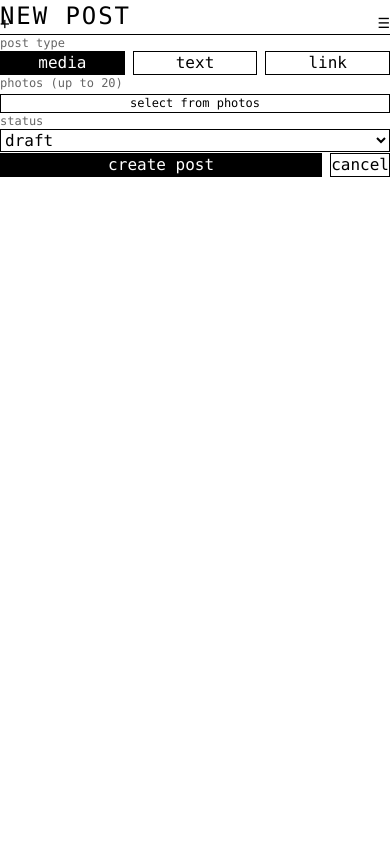
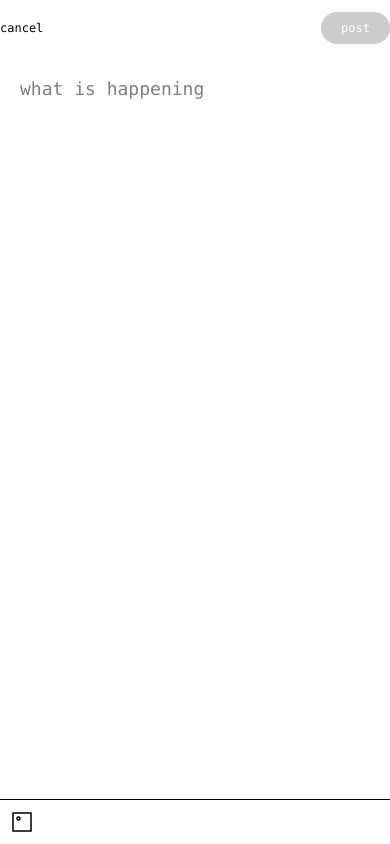
Before and after one commit to workwjezza/jez-blue, a Next.js app: page /admin/new in a window 390 px wide. Built offline with nearby package versions, Linux system fonts and the light colour scheme.

Commit message:
fix header layering + feed margins, admin layout, working swipe carousel, remove information section, X-style composer

```diff
--- a/src/app/admin/new/page.tsx
+++ b/src/app/admin/new/page.tsx
@@ -1,8 +1,7 @@
 'use client';
 
-import { useState, FormEvent, ChangeEvent, useRef, DragEvent } from 'react';
+import { useState, useRef, ChangeEvent, DragEvent, useEffect } from 'react';
 import { useRouter } from 'next/navigation';
-import Header from '@/components/Header';
 import { storage } from '@/lib/storage';
 import type { Post } from '@/types/post';
 import Image from 'next/image';
@@ -15,13 +14,18 @@ interface TextCard {
 export default function NewPostPage() {
   const router = useRouter();
   const fileInputRef = useRef<HTMLInputElement>(null);
-  const [postType, setPostType] = useState<'media' | 'text' | 'link'>('media');
+  const textareaRef = useRef<HTMLTextAreaElement>(null);
   const [selectedImages, setSelectedImages] = useState<{ src: string; alt: string }[]>([]);
   const [textCards, setTextCards] = useState<TextCard[]>([{ id: '1', content: '' }]);
-  const [linkUrl, setLinkUrl] = useState('');
-  const [linkDescription, setLinkDescription] = useState('');
   const [draggedIndex, setDraggedIndex] = useState<number | null>(null);
-  const [status, setStatus] = useState<'published' | 'draft'>('draft');
+  const [activeCardIndex, setActiveCardIndex] = useState(0);
+
+  useEffect(() => {
+    // Auto-focus the textarea on mount
+    if (textareaRef.current) {
+      textareaRef.current.focus();
+    }
+  }, []);
 
   const compressImage = async (file: File): Promise<string> => {
     return new Promise((resolve) => {
@@ -58,16 +62,17 @@ export default function NewPostPage() {
     if (!files || files.length === 0) return;
 
     const maxFiles = 20;
-    const filesToProcess = Array.from(files).slice(0, maxFiles);
+    const remainingSlots = maxFiles - selectedImages.length;
+    const filesToProcess = Array.from(files).slice(0, remainingSlots);
 
     const compressedImages = await Promise.all(
       filesToProcess.map(async (file) => {
         const compressed = await compressImage(file);
-        return { src: compressed, alt: '' }; // alt will be auto-generated on submit
+        return { src: compressed, alt: '' };
       })
     );
 
-    setSelectedImages(compressedImages);
+    setSelectedImages([...selectedImages, ...compressedImages]);
   };
 
   const handleImageDragStart = (e: DragEvent<HTMLDivElement>, index: number) => {
@@ -93,62 +98,37 @@ export default function NewPostPage() {
     setDraggedIndex(null);
   };
 
-  const handleTextChange = (cardId: string, value: string) => {
-    const cardIndex = textCards.findIndex(c => c.id === cardId);
-    if (cardIndex === -1) return;
+  const removeImage = (index: number) => {
+    const newImages = [...selectedImages];
+    newImages.splice(index, 1);
+    setSelectedImages(newImages);
+  };
 
+  const handleTextChange = (value: string) => {
     const newCards = [...textCards];
-    newCards[cardIndex].content = value;
+    newCards[activeCardIndex].content = value;
 
     // Auto-split if over 300 characters
     if (value.length > 300) {
       const overflow = value.slice(300);
-      newCards[cardIndex].content = value.slice(0, 300);
+      newCards[activeCardIndex].content = value.slice(0, 300);
 
       // Add overflow to next card or create new one
-      if (cardIndex + 1 < newCards.length) {
-        newCards[cardIndex + 1].content = overflow + newCards[cardIndex + 1].content;
+      if (activeCardIndex + 1 < newCards.length) {
+        newCards[activeCardIndex + 1].content = overflow + newCards[activeCardIndex + 1].content;
       } else {
-        newCards.push({ id: `${cardIndex + 1}-${value.length}`, content: overflow });
+        newCards.push({ id: `${Date.now()}`, content: overflow });
       }
+      setActiveCardIndex(activeCardIndex + 1);
     }
 
     setTextCards(newCards);
   };
 
-  const handleTextCardDragStart = (e: DragEvent<HTMLDivElement>, index: number) => {
-    setDraggedIndex(index);
-    e.dataTransfer.effectAllowed = 'move';
-  };
+  const handleSubmit = () => {
+    const hasContent = textCards.some(card => card.content.trim()) || selectedImages.length > 0;
 
-  const handleTextCardDrop = (e: DragEvent<HTMLDivElement>, dropIndex: number) => {
-    e.preventDefault();
-    if (draggedIndex === null) return;
-
-    const newCards = [...textCards];
-    const draggedCard = newCards[draggedIndex];
-    newCards.splice(draggedIndex, 1);
-    newCards.splice(dropIndex, 0, draggedCard);
-
-    setTextCards(newCards);
-    setDraggedIndex(null);
-  };
-
-  const handleSubmit = (e: FormEvent) => {
-    e.preventDefault();
-
-    if (postType === 'media' && selectedImages.length === 0) {
-      alert('please select at least one photo for media posts');
-      return;
-    }
-
-    if (postType === 'text' && textCards.every(card => !card.content.trim())) {
-      alert('please enter content for text posts');
-      return;
-    }
-
-    if (postType === 'link' && !linkUrl.trim()) {
-      alert('please enter a url for link posts');
+    if (!hasContent) {
       return;
     }
 
@@ -161,67 +141,157 @@ export default function NewPostPage() {
       alt: `${formattedNumber} image ${index + 1}`
     }));
 
-    // Combine text cards into content
-    const textContent = textCards.map(card => card.content).join('\n\n');
+    // Determine post type
+    let postType: 'media' | 'text' | 'link' = 'text';
+    let content = '';
+    let media = undefined;
+
+    if (selectedImages.length > 0 && textCards.every(card => !card.content.trim())) {
+      // Media only
+      postType = 'media';
+      media = mediaWithAlt;
+    } else if (selectedImages.length === 0 && textCards.some(card => card.content.trim())) {
+      // Text only
+      postType = 'text';
+      content = textCards.map(card => card.content).filter(c => c.trim()).join('\n\n');
+    } else if (selectedImages.length > 0 && textCards.some(card => card.content.trim())) {
+      // Mixed - treat as media with text cards
+      postType = 'media';
+      const textContent = textCards.map(card => card.content).filter(c => c.trim()).join('\n\n');
+      content = textContent;
+      media = mediaWithAlt;
+    }
 
     const newPost: Post = {
       id: Date.now().toString(),
       number: postNumber,
-      title: postType === 'link' ? linkDescription || linkUrl : `post ${formattedNumber}`,
-      content: postType === 'text' ? textContent : (postType === 'link' ? linkUrl : undefined),
+      title: `post ${formattedNumber}`,
+      content: content || undefined,
       postType: postType,
-      media: postType === 'media' ? mediaWithAlt : undefined,
-      status: status,
+      media: media,
+      status: 'published',
       createdAt: new Date().toISOString(),
     };
 
     storage.addPost(newPost);
-    router.push('/admin');
+    router.push('/');
   };
 
+  const hasContent = textCards.some(card => card.content.trim()) || selectedImages.length > 0;
+
   return (
-    <div className="min-h-screen">
-      <Header />
-      <div className="pt-12 max-w-[640px] mx-auto p-4">
-        <h1 className="text-2xl mb-6 pb-4 border-b border-black">new post</h1>
-
-        <form onSubmit={handleSubmit} className="space-y-4">
-          <div>
-            <label className="block text-xs mb-1 opacity-60">post type</label>
-            <div className="flex gap-2">
+    <div className="min-h-screen bg-white flex flex-col">
+      {/* Fixed top bar */}
+      <header
+        className="fixed top-0 left-0 right-0 z-[100]"
+        style={{
+          paddingTop: 'env(safe-area-inset-top)',
+          background: 'rgba(255, 255, 255, 0.75)',
+          backdropFilter: 'blur(20px)',
+          WebkitBackdropFilter: 'blur(20px)',
+        }}
+      >
+        <div className="flex items-center justify-between h-[56px] px-5">
           <button
-                type="button"
-                onClick={() => setPostType('media')}
-                className={`flex-1 px-4 py-2 border border-black transition-colors ${
-                  postType === 'media' ? 'bg-black text-white' : 'bg-white text-black hover:bg-black hover:text-white'
-                }`}
+            onClick={() => router.push('/admin')}
+            className="text-xs lowercase font-mono hover:opacity-50 transition-opacity"
           >
-                media
+            cancel
           </button>
           <button
-                type="button"
-                onClick={() => setPostType('text')}
-                className={`flex-1 px-4 py-2 border border-black transition-colors ${
-                  postType === 'text' ? 'bg-black text-white' : 'bg-white text-black hover:bg-black hover:text-white'
-                }`}
+            onClick={handleSubmit}
+            disabled={!hasContent}
+            className="lowercase font-mono text-xs text-white transition-opacity"
+            style={{
+              background: hasContent ? '#000' : '#CCCCCC',
+              padding: '8px 20px',
+              borderRadius: '20px',
+            }}
           >
-                text
-              </button>
-              <button
-                type="button"
-                onClick={() => setPostType('link')}
-                className={`flex-1 px-4 py-2 border border-black transition-colors ${
-                  postType === 'link' ? 'bg-black text-white' : 'bg-white text-black hover:bg-black hover:text-white'
-                }`}
-              >
-                link
+            post
           </button>
         </div>
+      </header>
+
+      {/* Main content area */}
+      <div
+        className="flex-1"
+        style={{
+          paddingTop: 'calc(56px + env(safe-area-inset-top))',
+          paddingBottom: selectedImages.length > 0 ? 'calc(140px + env(safe-area-inset-bottom))' : 'calc(80px + env(safe-area-inset-bottom))',
+        }}
+      >
+        <textarea
+          ref={textareaRef}
+          value={textCards[activeCardIndex]?.content || ''}
+          onChange={(e) => handleTextChange(e.target.value)}
+          placeholder="what is happening"
+          className="w-full font-mono lowercase resize-none"
+          style={{
+            padding: '20px',
+            fontSize: '18px',
+            lineHeight: '1.4',
+            border: 'none',
+            outline: 'none',
+            background: 'transparent',
+            minHeight: '200px',
+          }}
+        />
+
+        {/* Character counter */}
+        {textCards[activeCardIndex]?.content && (
+          <div className="px-5 text-right">
+            <span className="text-[11px] font-mono" style={{ color: '#999999' }}>
+              {textCards[activeCardIndex].content.length}/300
+            </span>
+          </div>
+        )}
       </div>
 
-          {postType === 'media' && (
-            <div>
-              <label className="block text-xs mb-1 opacity-60">photos (up to 20)</label>
+      {/* Bottom toolbar with thumbnail strip */}
+      <div
+        className="fixed bottom-0 left-0 right-0 bg-white border-t border-black"
+        style={{
+          paddingBottom: 'env(safe-area-inset-bottom)',
+        }}
+      >
+        {/* Thumbnail strip */}
+        {selectedImages.length > 0 && (
+          <div className="flex items-center gap-2 overflow-x-auto px-5 py-3 border-b border-black">
+            <div className="flex gap-2">
+              {selectedImages.map((img, index) => (
+                <div
+                  key={index}
+                  draggable
+                  onDragStart={(e) => handleImageDragStart(e, index)}
+                  onDragOver={handleImageDragOver}
+                  onDrop={(e) => handleImageDrop(e, index)}
+                  className="relative flex-shrink-0 cursor-move"
+                  style={{ width: '80px', height: '80px' }}
+                >
+                  <Image
+                    src={img.src}
+                    alt={`Preview ${index + 1}`}
+                    fill
+                    className="object-cover"
+                  />
+                  <button
+                    onClick={() => removeImage(index)}
+                    className="absolute top-1 right-1 w-5 h-5 bg-black text-white flex items-center justify-center text-xs font-mono"
+                  >
+                    ×
+                  </button>
+                </div>
+              ))}
+            </div>
+            <span className="text-xs font-mono whitespace-nowrap" style={{ color: '#999999' }}>
+              {selectedImages.length}/20
+            </span>
+          </div>
+        )}
+
+        {/* Photo picker button */}
+        <div className="flex items-center px-5 py-4">
           <input
             ref={fileInputRef}
             type="file"
@@ -231,123 +301,23 @@ export default function NewPostPage() {
             className="hidden"
           />
           <button
-                type="button"
             onClick={() => fileInputRef.current?.click()}
-                className="w-full px-4 py-3 border border-black bg-white text-black hover:bg-black hover:text-white transition-colors text-xs"
+            className="hover:opacity-50 transition-opacity"
+            disabled={selectedImages.length >= 20}
+            style={{
+              minWidth: '44px',
+              minHeight: '44px',
+              display: 'flex',
+              alignItems: 'center',
+              justifyContent: 'center',
+            }}
           >
-                select from photos
-              </button>
-
-              {selectedImages.length > 0 && (
-                <>
-                  <div className="mt-4 flex gap-2 overflow-x-auto pb-2">
-                    {selectedImages.map((img, index) => (
-                      <div
-                        key={index}
-                        draggable
-                        onDragStart={(e) => handleImageDragStart(e, index)}
-                        onDragOver={handleImageDragOver}
-                        onDrop={(e) => handleImageDrop(e, index)}
-                        className="relative flex-shrink-0 w-20 h-20 cursor-move"
-                      >
-                        <Image
-                          src={img.src}
-                          alt={`Preview ${index + 1}`}
-                          fill
-                          className="object-cover"
-                        />
-                      </div>
-                    ))}
-                  </div>
-                  <p className="text-xs opacity-60 mt-2">
-                    {selectedImages.length} / 20 photos
-                  </p>
-                </>
-              )}
-            </div>
-          )}
-
-          {postType === 'text' && (
-            <div className="space-y-4">
-              {textCards.map((card, index) => (
-                <div
-                  key={card.id}
-                  draggable
-                  onDragStart={(e) => handleTextCardDragStart(e, index)}
-                  onDragOver={handleImageDragOver}
-                  onDrop={(e) => handleTextCardDrop(e, index)}
-                  className="cursor-move"
-                >
-                  <textarea
-                    value={card.content}
-                    onChange={(e) => handleTextChange(card.id, e.target.value)}
-                    placeholder="start typing..."
-                    rows={6}
-                    className="w-full px-3 py-2 bg-white text-black resize-none"
-                    style={{ border: 'none', outline: 'none' }}
-                  />
-                  <p className="text-xs opacity-60 mt-1">
-                    {card.content.length} / 300
-                  </p>
-                </div>
-              ))}
-            </div>
-          )}
-
-          {postType === 'link' && (
-            <>
-              <div>
-                <label className="block text-xs mb-1 opacity-60">url *</label>
-                <input
-                  type="url"
-                  value={linkUrl}
-                  onChange={(e) => setLinkUrl(e.target.value)}
-                  placeholder="https://example.com"
-                  className="w-full px-3 py-2 border border-black bg-white text-black"
-                  required
-                />
-              </div>
-              <div>
-                <label className="block text-xs mb-1 opacity-60">description</label>
-                <input
-                  type="text"
-                  value={linkDescription}
-                  onChange={(e) => setLinkDescription(e.target.value)}
-                  placeholder="optional description"
-                  className="w-full px-3 py-2 border border-black bg-white text-black"
-                />
-              </div>
-            </>
-          )}
-
-          <div>
-            <label className="block text-xs mb-1 opacity-60">status</label>
-            <select
-              value={status}
-              onChange={(e) => setStatus(e.target.value as 'published' | 'draft')}
-              className="w-full px-3 py-2 border border-black bg-white text-black"
-            >
-              <option value="draft">draft</option>
-              <option value="published">published</option>
-            </select>
-          </div>
-
-          <div className="flex gap-2 pt-4">
-            <button
-              type="submit"
-              className="flex-1 px-4 py-3 bg-black text-white hover:opacity-80 transition-opacity"
-            >
-              create post
-            </button>
-            <button
-              type="button"
-              onClick={() => router.push('/admin')}
-              className="px-4 py-3 border border-black hover:bg-black hover:text-white transition-colors"
-            >
-              cancel
+            <svg width="24" height="24" viewBox="0 0 24 24" fill="none" stroke="currentColor" strokeWidth="1.5">
+              <rect x="3" y="3" width="18" height="18" />
+              <circle cx="8.5" cy="8.5" r="1.5" />
+            </svg>
           </button>
         </div>
-        </form>
       </div>
     </div>
   );
--- a/src/app/page.tsx
+++ b/src/app/page.tsx
@@ -28,7 +28,7 @@ export default function Home() {
         activeCategory={activeCategory}
         onCategoryChange={setActiveCategory}
       />
-      <div className="pt-12">
+      <div style={{ paddingTop: 'calc(56px + env(safe-area-inset-top))' }}>
         <PostGrid posts={filteredPosts} />
       </div>
     </div>
--- a/src/components/Header.tsx
+++ b/src/components/Header.tsx
@@ -18,17 +18,25 @@ export default function Header({ activeCategory, onCategoryChange }: HeaderProps
 
   return (
     <header
-      className="fixed top-0 left-0 right-0 z-50"
+      className="fixed top-0 left-0 right-0 z-[100]"
       style={{
         paddingTop: 'env(safe-area-inset-top)',
-        height: '48px',
-        background: 'transparent'
+        background: 'rgba(255, 255, 255, 0.75)',
+        backdropFilter: 'blur(20px)',
+        WebkitBackdropFilter: 'blur(20px)',
       }}
     >
-      <div className="flex items-center justify-between h-full px-6">
+      <div className="flex items-center justify-between h-[56px] px-5">
         <Link
           href="/admin/new"
           className="text-base hover:opacity-50 transition-opacity select-none user-select-none"
+          style={{
+            minWidth: '44px',
+            minHeight: '44px',
+            display: 'flex',
+            alignItems: 'center',
+            justifyContent: 'center',
+          }}
         >
           +
         </Link>
@@ -42,6 +50,13 @@ export default function Header({ activeCategory, onCategoryChange }: HeaderProps
                 className={`text-[10px] uppercase tracking-[0.08em] font-normal transition-colors select-none user-select-none ${
                   activeCategory === category ? 'text-black' : 'text-[#999999] hover:text-black'
                 }`}
+                style={{
+                  minWidth: '44px',
+                  minHeight: '44px',
+                  display: 'flex',
+                  alignItems: 'center',
+                  justifyContent: 'center',
+                }}
               >
                 {category}
               </button>
@@ -52,6 +67,13 @@ export default function Header({ activeCategory, onCategoryChange }: HeaderProps
         <Link
           href={isAdmin ? '/' : '/admin'}
           className="text-sm hover:opacity-50 transition-opacity select-none user-select-none"
+          style={{
+            minWidth: '44px',
+            minHeight: '44px',
+            display: 'flex',
+            alignItems: 'center',
+            justifyContent: 'center',
+          }}
         >
           ☰
         </Link>
--- a/src/components/SwipeableMedia.tsx
+++ b/src/components/SwipeableMedia.tsx
@@ -3,8 +3,15 @@
 import { useState, useRef, useEffect } from 'react';
 import Image from 'next/image';
 
+interface MediaItem {
+  src: string;
+  alt: string;
+  type?: 'image' | 'text';
+  content?: string;
+}
+
 interface SwipeableMediaProps {
-  media: { src: string; alt: string }[];
+  media: MediaItem[];
 }
 
 export default function SwipeableMedia({ media }: SwipeableMediaProps) {
@@ -26,29 +33,17 @@ export default function SwipeableMedia({ media }: SwipeableMediaProps) {
     return () => container.removeEventListener('scroll', handleScroll);
   }, []);
 
-  const scrollToIndex = (index: number) => {
-    const container = containerRef.current;
-    if (!container) return;
-
-    const itemWidth = container.offsetWidth;
-    container.scrollTo({
-      left: index * itemWidth,
-      behavior: 'smooth'
-    });
-  };
-
   return (
     <>
       <div
         ref={containerRef}
-        className="relative w-full overflow-x-scroll overflow-y-hidden flex"
+        className="relative w-full flex"
         style={{
-          height: '60vh',
+          overflowX: 'scroll',
           scrollSnapType: 'x mandatory',
           WebkitOverflowScrolling: 'touch',
           scrollbarWidth: 'none',
           msOverflowStyle: 'none',
-          touchAction: 'pan-y',
         }}
       >
         <style jsx>{`
@@ -59,22 +54,44 @@ export default function SwipeableMedia({ media }: SwipeableMediaProps) {
         {media.map((item, index) => (
           <div
             key={index}
-            className="relative flex-shrink-0 w-full h-full flex items-center justify-center"
+            className="relative flex-shrink-0 w-full flex items-center justify-center"
             style={{
+              flex: '0 0 100%',
               scrollSnapAlign: 'center',
-              padding: '0 15%'
+              minHeight: '60vh',
             }}
           >
-            <div className="relative w-full h-full">
+            {item.type === 'text' ? (
+              <div
+                className="w-full aspect-square flex items-center justify-center bg-white"
+                style={{ padding: '40px', maxWidth: '100%' }}
+              >
+                <p
+                  className="text-center lowercase font-mono"
+                  style={{
+                    fontSize: '18px',
+                    lineHeight: '1.4'
+                  }}
+                >
+                  {item.content}
+                </p>
+              </div>
+            ) : (
+              <div className="relative w-full h-full flex items-center justify-center" style={{ padding: '0 20px' }}>
+                <div className="relative w-full" style={{ maxHeight: '60vh' }}>
                   <Image
                     src={item.src}
                     alt={item.alt}
-                fill
-                className="object-contain"
+                    width={1200}
+                    height={800}
+                    className="w-full h-auto object-contain"
                     priority={index === 0}
-                sizes="70vw"
+                    sizes="calc(100vw - 40px)"
+                    style={{ maxHeight: '60vh' }}
                   />
                 </div>
+              </div>
+            )}
           </div>
         ))}
       </div>
@@ -84,14 +101,22 @@ export default function SwipeableMedia({ media }: SwipeableMediaProps) {
           {media.map((_, index) => (
             <button
               key={index}
-              onClick={() => scrollToIndex(index)}
+              onClick={() => {
+                const container = containerRef.current;
+                if (!container) return;
+                const itemWidth = container.offsetWidth;
+                container.scrollTo({
+                  left: index * itemWidth,
+                  behavior: 'smooth'
+                });
+              }}
               className="rounded-full transition-colors select-none user-select-none"
               style={{
                 width: '6px',
                 height: '6px',
                 backgroundColor: index === currentIndex ? '#000' : '#CCCCCC',
               }}
-              aria-label={`Go to image ${index + 1}`}
+              aria-label={`Go to card ${index + 1}`}
             />
           ))}
         </div>
```
Also changed, not shown: src/app/admin/page.tsx (+55 -24 lines), src/app/post/[id]/page.tsx (+18 -14 lines), src/components/PostGrid.tsx (+5 -4 lines). Lines whose indentation alone changed are shown as unchanged.
